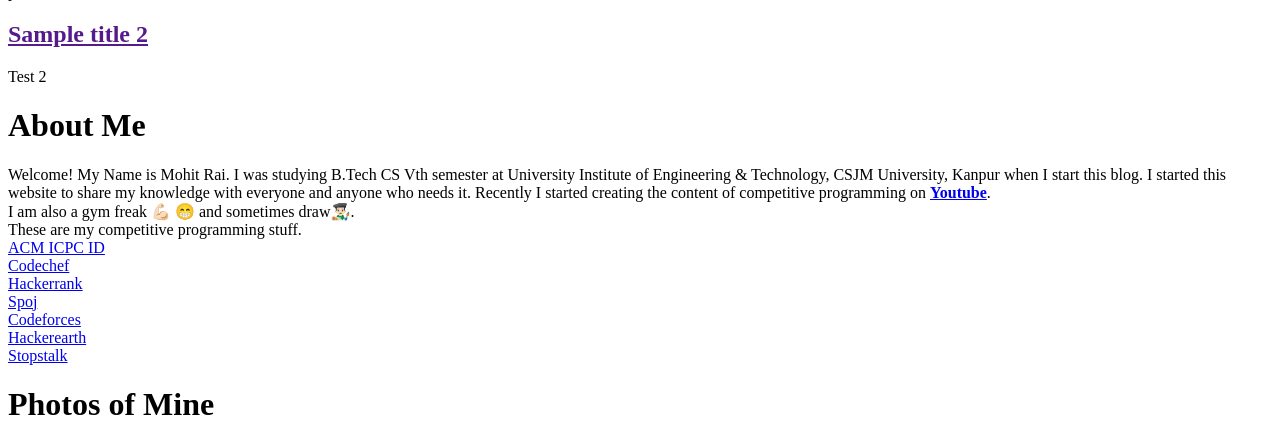
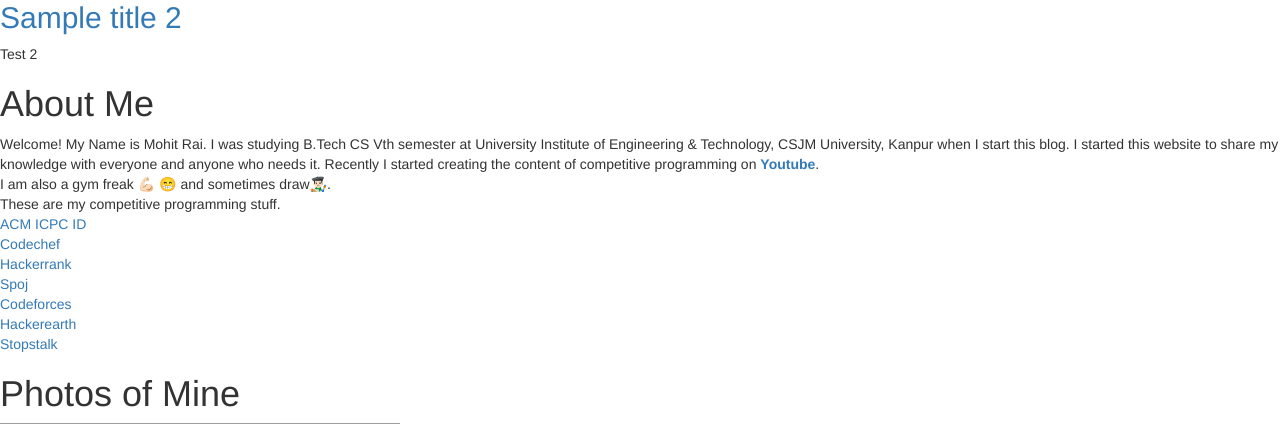
Before and after one commit to cenation092/try_django, a Django app: page / in a window 1280 px wide. Shown: the part 152-576 px from the top of the page. Run offline with Django 3.2, Linux system fonts and the light colour scheme; data comes from the database, SQL or seed files in the repository; some libraries are stand-ins or nearby versions; grey boxes are pictures that could not be loaded.

Commit message:
CSS added

```diff
--- a/blog/templates/blog/post_list.html
+++ b/blog/templates/blog/post_list.html
@@ -1,7 +1,13 @@
 <!DOCTYPE html>
+{% load static %}
 <html>
 <head>
 	<title> Mohit Rai</title>
+	<link rel="stylesheet" href="//maxcdn.bootstrapcdn.com/bootstrap/3.2.0/css/bootstrap.min.css">
+	<link rel="stylesheet" href="//maxcdn.bootstrapcdn.com/bootstrap/3.2.0/css/bootstrap-theme.min.css">
+	<link rel="stylesheet" href="{% static 'css/blog.css' %}">
+	<link href="//fonts.googleapis.com/css?family=Lobster&subset=latin,latin-ext" rel="stylesheet" type="text/css">
+
 </head>
 <body>
 	<div>
@@ -13,8 +19,10 @@
 			</div>
 		{% endfor %}
 	</div>
-	<div>
-		<h1> About Me </h1>
+	<div class="text">
+		<div class="about">
+				<h1> About Me </h1>
+		</div>
 
 		Welcome! My Name is Mohit Rai. I was studying B.Tech CS Vth semester at University Institute of Engineering & Technology, CSJM University, Kanpur when I start this blog. I started this website to share my knowledge with everyone and anyone who needs it.
 
@@ -36,20 +44,24 @@
 
 	</div>
 
-	<div>
+	<div class="img">
+		<div class = "photos">
+			<h1>Photos of Mine</h1>
+		</div>
 
-		<h1>Photos of Mine</h1>
+		<div class="pic">
 
-		<img src="https://1.bp.blogspot.com/-soXwPGTiiqc/XOUdPp2UzTI/AAAAAAAASXU/p43dywaw2MYu39yYHK79CaJff6vcRt8FwCLcBGAs/s640/IMG_20190517_173231_HDR.jpg"><br>
+			<img src="https://1.bp.blogspot.com/-soXwPGTiiqc/XOUdPp2UzTI/AAAAAAAASXU/p43dywaw2MYu39yYHK79CaJff6vcRt8FwCLcBGAs/s640/IMG_20190517_173231_HDR.jpg"><br>
 
-		<img src="https://2.bp.blogspot.com/-u6Efj4zHh-g/XB_Ihd4BxJI/AAAAAAAAPes/_L_ce5JQ2NITteKLLc_ZFHDd8hR14IesACLcBGAs/s640/IMG_5299.JPG"><br>
+			<img src="https://2.bp.blogspot.com/-u6Efj4zHh-g/XB_Ihd4BxJI/AAAAAAAAPes/_L_ce5JQ2NITteKLLc_ZFHDd8hR14IesACLcBGAs/s640/IMG_5299.JPG"><br>
 
-		<img src="https://2.bp.blogspot.com/-RJ6FLw2Az78/XOUdHlAMewI/AAAAAAAASXQ/wHy1_T35vgkE__RvCmzKX-CZODNxk_YhgCLcBGAs/s640/IMG_20190517_172846_HDR.jpg"><br>
+			<img src="https://2.bp.blogspot.com/-RJ6FLw2Az78/XOUdHlAMewI/AAAAAAAASXQ/wHy1_T35vgkE__RvCmzKX-CZODNxk_YhgCLcBGAs/s640/IMG_20190517_172846_HDR.jpg"><br>
 
+		</div>
 
 	</div>
 
-	<div>
+	<div class = "contacts">
 		Feel free to ping me for any help🙃<br>
 
 		Email: <a href="cenation092@gmail.com">cenation092@gmail.com</a><br>
```
